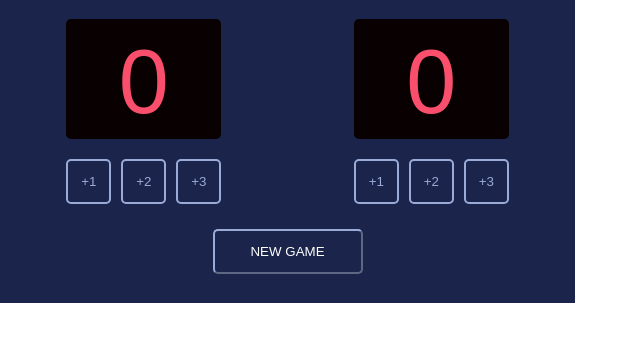
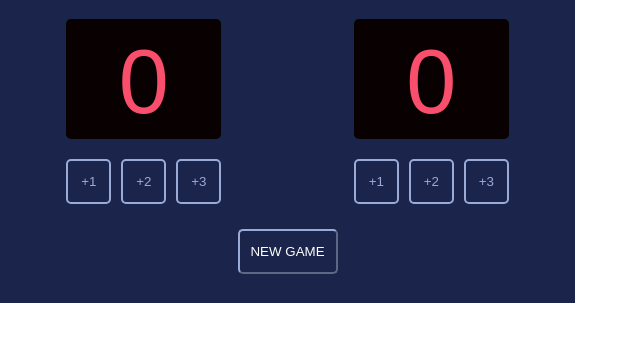
Before and after one commit to JoshuaWX/basketball-game-counter, a website built with Vite: page index.html in a window 1280 px wide. Shown: the part 82-424 px from the top of the page, without its empty margins (0-640 px from the left). Built offline with nearby package versions, Linux system fonts and the light colour scheme; a web font is replaced by a local one.

Commit message:
Update index.css

```diff
--- a/index.css
+++ b/index.css
@@ -64,7 +64,7 @@ body {
     border:2px outset #9AABD8;
     color: white;
     white-space: nowrap;
-    width: 150px;
+    width: 100px;
     height: 45px;
     top: 271px;
     left: 136px;
```
